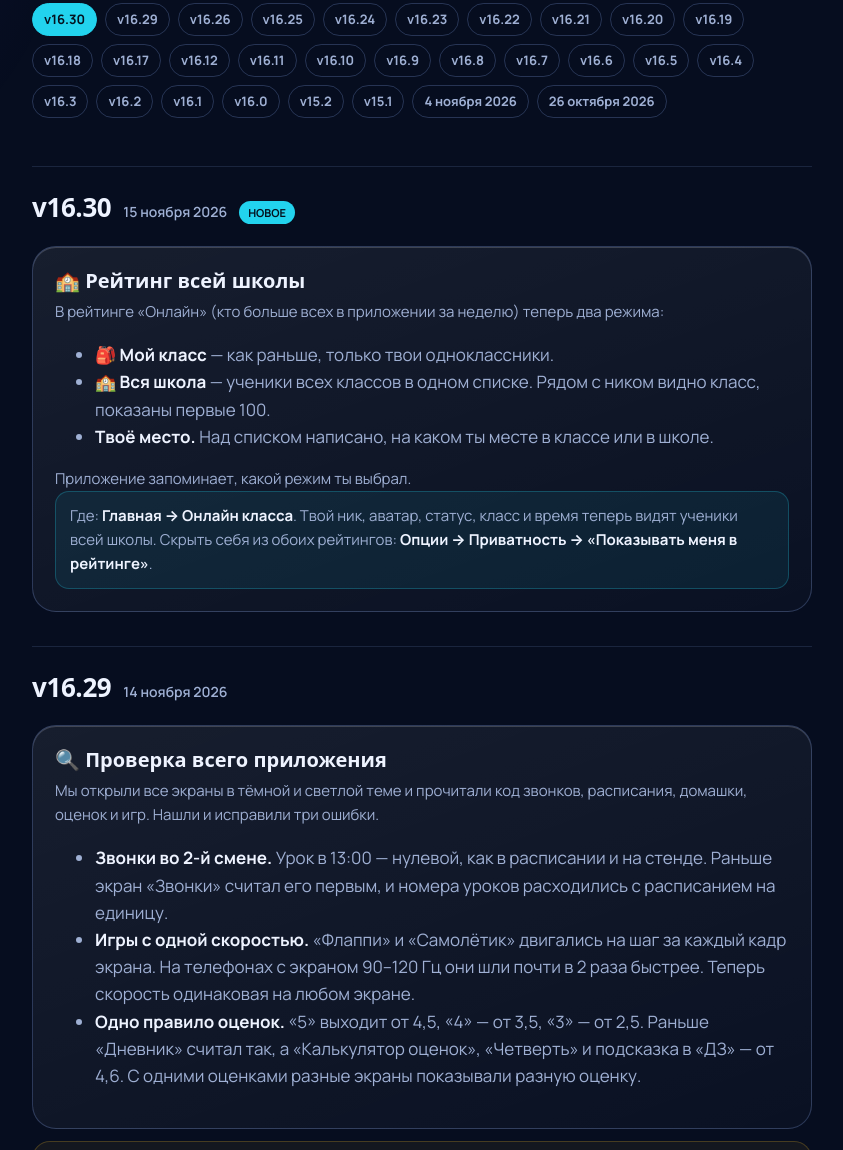
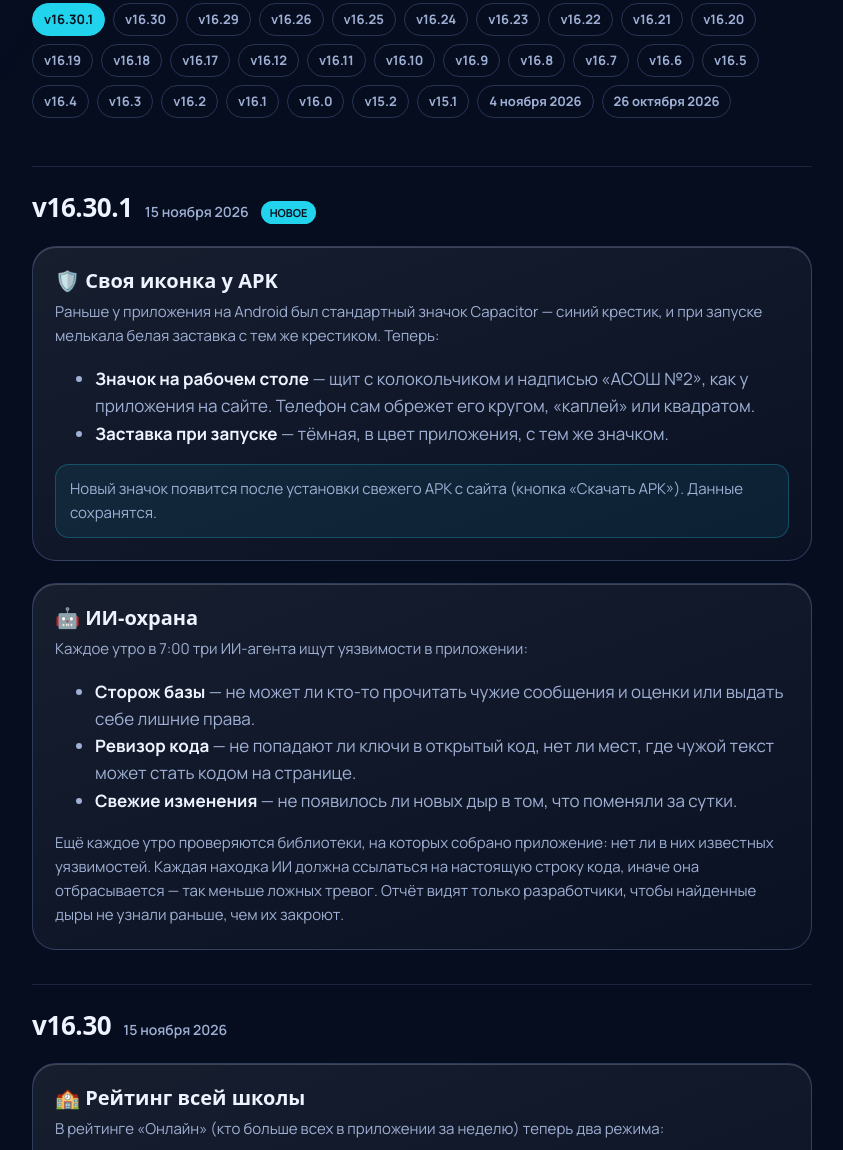
Before and after one commit to kafeevbogdan347-ui/asosh-timer-site, a plain HTML site: page updates/index.html in a window 1280 px wide. Shown: the part 337-1487 px from the top of the page, without its empty margins (218-1061 px from the left). Drawn offline with Linux system fonts and the light colour scheme; a web font is replaced by a local one.

Commit message:
Обновления: раздел v16.30.1 (иконка APK, ИИ-охрана)

```diff
--- a/updates/index.html
+++ b/updates/index.html
@@ -77,10 +77,32 @@
       <div class="upd-hero">
         <h1>Обновления</h1>
         <p>Что нового в АСОШ Таймер — подробно о каждой версии: новые функции и все исправленные баги. В приложении это окно «Что нового» с кнопкой «Подробнее».</p>
-        <nav class="toc" aria-label="Версии"><a href="#v16-30">v16.30</a><a href="#v16-29">v16.29</a><a href="#v16-26">v16.26</a><a href="#v16-25">v16.25</a><a href="#v16-24">v16.24</a><a href="#v16-23">v16.23</a><a href="#v16-22">v16.22</a><a href="#v16-21">v16.21</a><a href="#v16-20">v16.20</a><a href="#v16-19">v16.19</a><a href="#v16-18">v16.18</a><a href="#v16-17">v16.17</a><a href="#v16-12">v16.12</a><a href="#v16-11">v16.11</a><a href="#v16-10">v16.10</a><a href="#v16-9">v16.9</a><a href="#v16-8">v16.8</a><a href="#v16-7">v16.7</a><a href="#v16-6">v16.6</a><a href="#v16-5">v16.5</a><a href="#v16-4">v16.4</a><a href="#v16-3">v16.3</a><a href="#v16-2">v16.2</a><a href="#v16-1">v16.1</a><a href="#v16-0">v16.0</a><a href="#v15-2">v15.2</a><a href="#v15-1">v15.1</a><a href="#4-ноября-2026">4 ноября 2026</a><a href="#26-октября-2026">26 октября 2026</a></nav>
+        <nav class="toc" aria-label="Версии"><a href="#v16-30.1">v16.30.1</a><a href="#v16-30">v16.30</a><a href="#v16-29">v16.29</a><a href="#v16-26">v16.26</a><a href="#v16-25">v16.25</a><a href="#v16-24">v16.24</a><a href="#v16-23">v16.23</a><a href="#v16-22">v16.22</a><a href="#v16-21">v16.21</a><a href="#v16-20">v16.20</a><a href="#v16-19">v16.19</a><a href="#v16-18">v16.18</a><a href="#v16-17">v16.17</a><a href="#v16-12">v16.12</a><a href="#v16-11">v16.11</a><a href="#v16-10">v16.10</a><a href="#v16-9">v16.9</a><a href="#v16-8">v16.8</a><a href="#v16-7">v16.7</a><a href="#v16-6">v16.6</a><a href="#v16-5">v16.5</a><a href="#v16-4">v16.4</a><a href="#v16-3">v16.3</a><a href="#v16-2">v16.2</a><a href="#v16-1">v16.1</a><a href="#v16-0">v16.0</a><a href="#v15-2">v15.2</a><a href="#v15-1">v15.1</a><a href="#4-ноября-2026">4 ноября 2026</a><a href="#26-октября-2026">26 октября 2026</a></nav>
       </div>
+<section class="rel" id="v16-30.1">
+        <div class="rel-head"><h2>v16.30.1</h2><span class="date">15 ноября 2026</span><span class="badge">НОВОЕ</span></div>
+        <div class="feature">
+          <h3>🛡️ Своя иконка у APK</h3>
+          <p>Раньше у приложения на Android был стандартный значок Capacitor — синий крестик, и при запуске мелькала белая заставка с тем же крестиком. Теперь:</p>
+          <ul>
+            <li><b>Значок на рабочем столе</b> — щит с колокольчиком и надписью «АСОШ №2», как у приложения на сайте. Телефон сам обрежет его кругом, «каплей» или квадратом.</li>
+            <li><b>Заставка при запуске</b> — тёмная, в цвет приложения, с тем же значком.</li>
+          </ul>
+          <p class="how">Новый значок появится после установки свежего APK с сайта (кнопка «Скачать APK»). Данные сохранятся.</p>
+        </div>
+        <div class="feature">
+          <h3>🤖 ИИ-охрана</h3>
+          <p>Каждое утро в 7:00 три ИИ-агента ищут уязвимости в приложении:</p>
+          <ul>
+            <li><b>Сторож базы</b> — не может ли кто-то прочитать чужие сообщения и оценки или выдать себе лишние права.</li>
+            <li><b>Ревизор кода</b> — не попадают ли ключи в открытый код, нет ли мест, где чужой текст может стать кодом на странице.</li>
+            <li><b>Свежие изменения</b> — не появилось ли новых дыр в том, что поменяли за сутки.</li>
+          </ul>
+          <p>Ещё каждое утро проверяются библиотеки, на которых собрано приложение: нет ли в них известных уязвимостей. Каждая находка ИИ должна ссылаться на настоящую строку кода, иначе она отбрасывается — так меньше ложных тревог. Отчёт видят только разработчики, чтобы найденные дыры не узнали раньше, чем их закроют.</p>
+        </div>
+      </section>
 <section class="rel" id="v16-30">
-        <div class="rel-head"><h2>v16.30</h2><span class="date">15 ноября 2026</span><span class="badge">НОВОЕ</span></div>
+        <div class="rel-head"><h2>v16.30</h2><span class="date">15 ноября 2026</span></div>
         <div class="feature">
           <h3>🏫 Рейтинг всей школы</h3>
           <p>В рейтинге «Онлайн» (кто больше всех в приложении за неделю) теперь два режима:</p>
```
